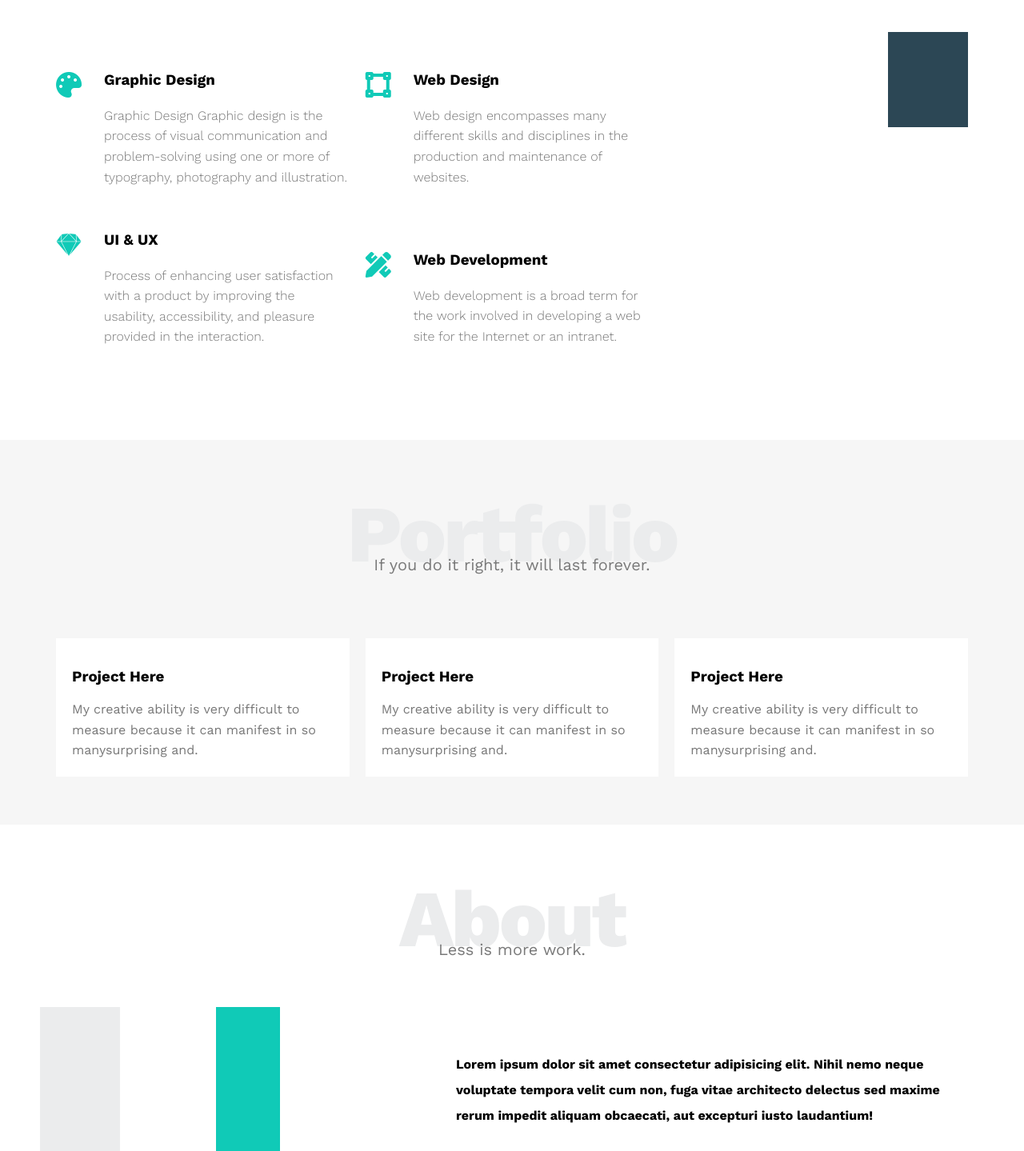
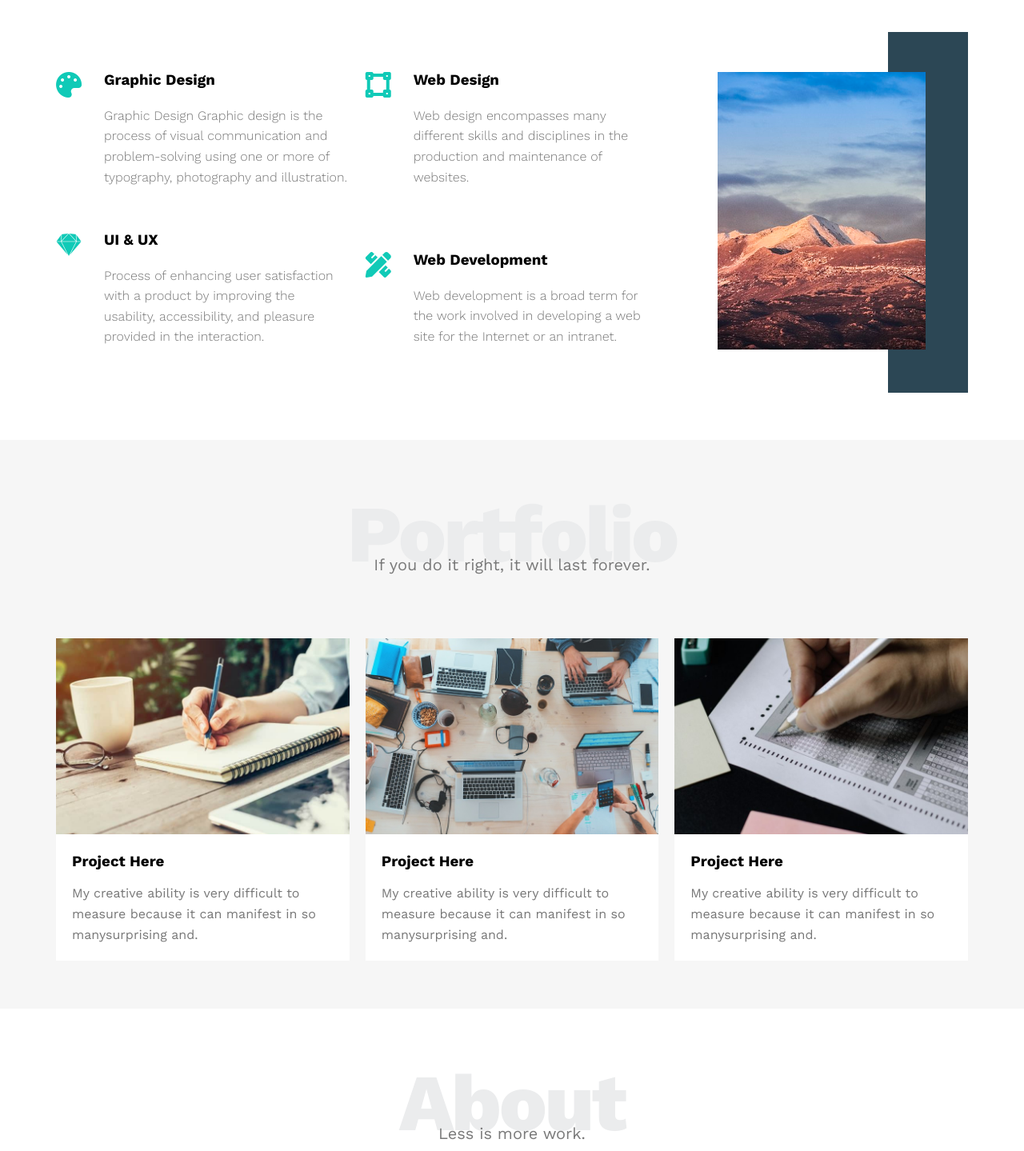
Before and after one commit to Moody902/First-Project, a plain HTML site: page index.html in a window 1280 px wide. Shown: the part 1376-2815 px from the top of the page at 80% size. Drawn offline with nearby package versions, Linux system fonts and the light colour scheme; the site is published under a folder, as on GitHub Pages, so addresses that start at the root find nothing.

Commit message:
Update index.html

```diff
--- a/index.html
+++ b/index.html
@@ -124,7 +124,7 @@
                 </div>
                 <div class="col">
                     <div class="image image-column">
-                        <img src="/images/services.jpg" alt="">
+                        <img src="images/services.jpg" alt="">
                     </div>
                 </div>
             </div>
@@ -138,7 +138,7 @@
             <p>If you do it right, it will last forever.</p>
             <div class="portfolio-content">
                 <div class="card">
-                    <img src="/images/portfolio-1.jpg" alt="">
+                    <img src="images/portfolio-1.jpg" alt="">
                     <div class="info">
                         <h3>Project Here</h3>
                         <p>My creative ability is very difficult to measure because it can manifest in so manysurprising
@@ -146,7 +146,7 @@
                     </div>
                 </div>
                 <div class="card">
-                    <img src="/images/portfolio-2.jpg" alt="">
+                    <img src="images/portfolio-2.jpg" alt="">
                     <div class="info">
                         <h3>Project Here</h3>
                         <p>My creative ability is very difficult to measure because it can manifest in so manysurprising
@@ -154,7 +154,7 @@
                     </div>
                 </div>
                 <div class="card">
-                    <img src="/images/portfolio-3.jpg" alt="">
+                    <img src="images/portfolio-3.jpg" alt="">
                     <div class="info">
                         <h3>Project Here</h3>
                         <p>My creative ability is very difficult to measure because it can manifest in so manysurprising
@@ -172,7 +172,7 @@
             <p>Less is more work.</p>
             <div class="about-content">
                 <div class="image">
-                    <img src="/images/about.jpg" alt="">
+                    <img src="images/about.jpg" alt="">
                 </div>
                 <div class="text">
                     <p>Lorem ipsum dolor sit amet consectetur adipisicing elit. Nihil nemo neque voluptate tempora velit
```
